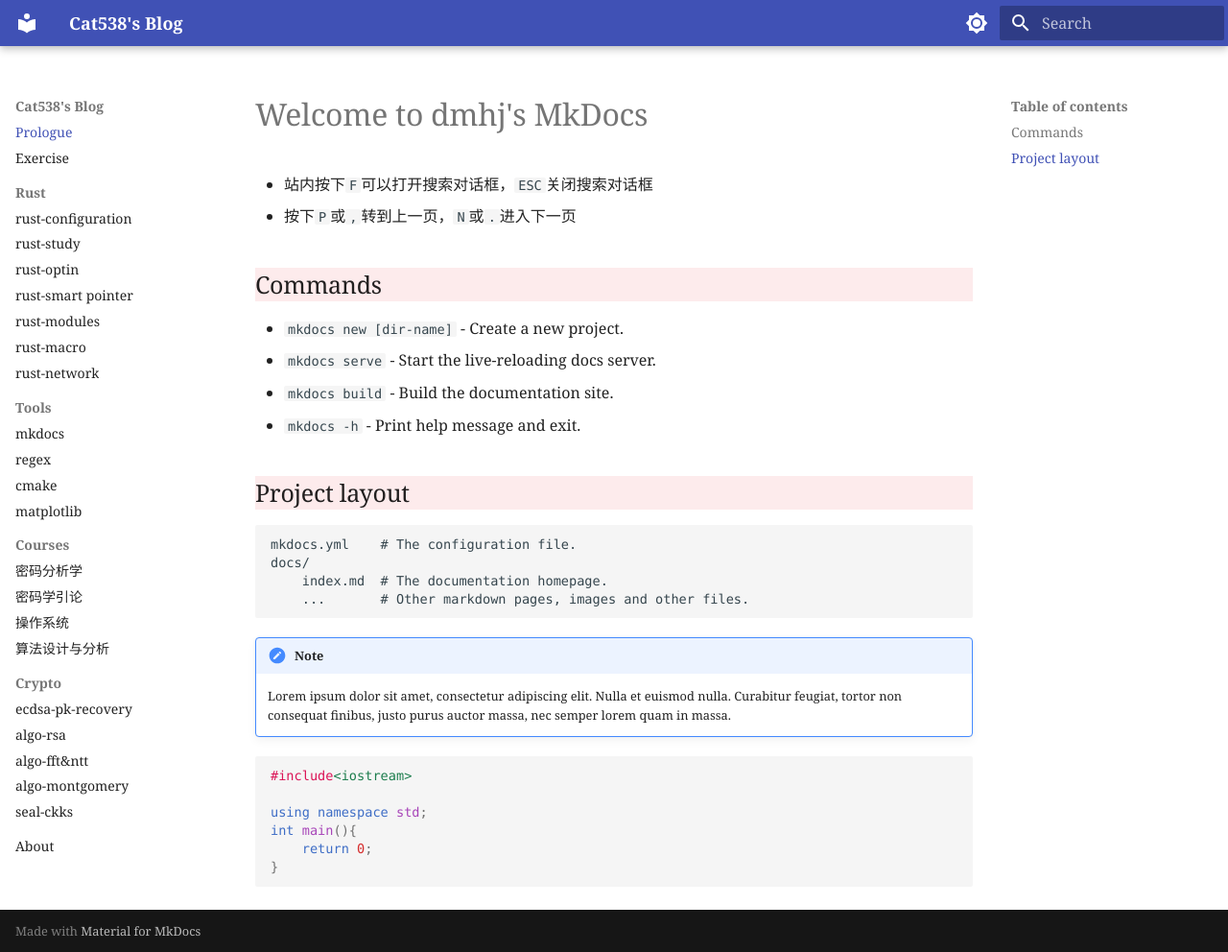
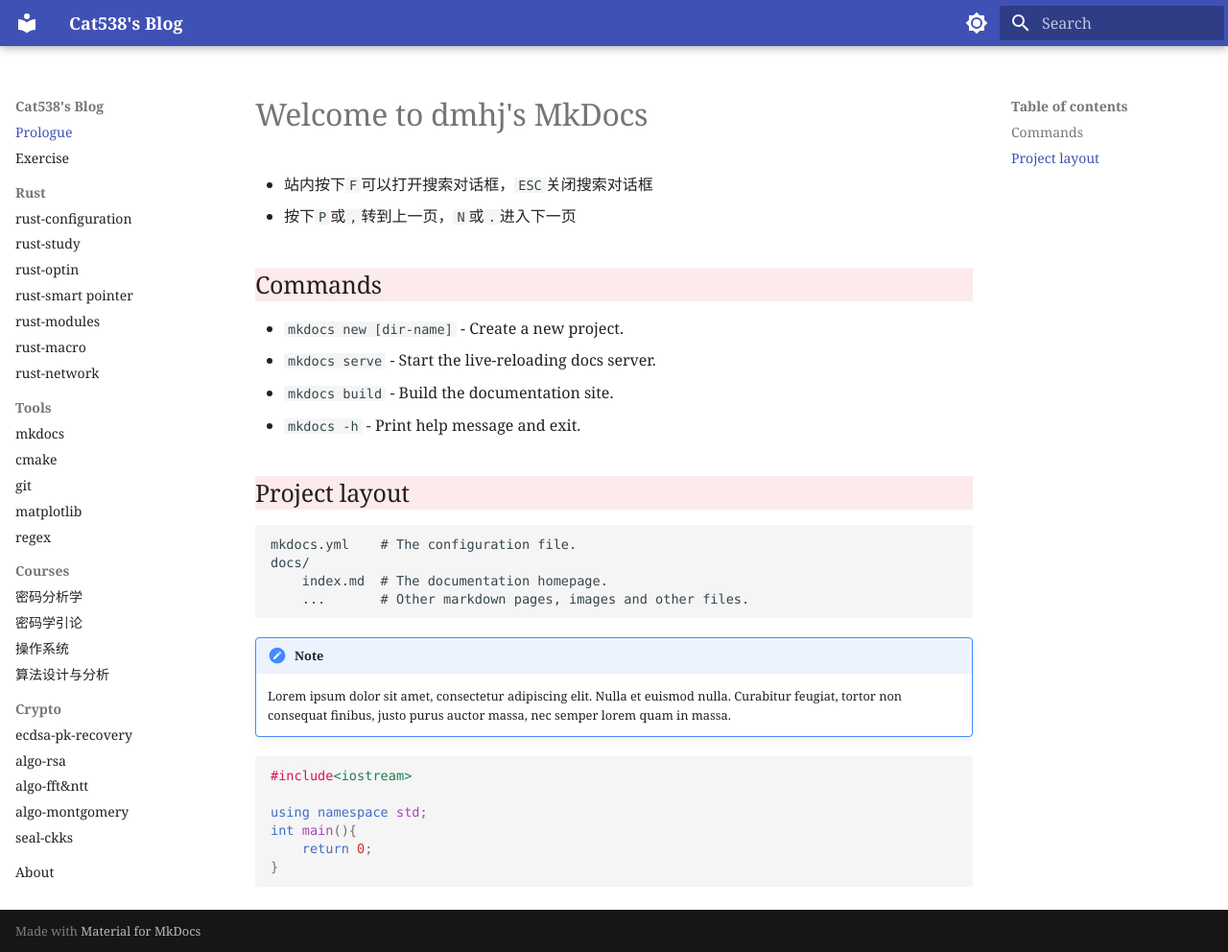
Before and after one commit to cat538/cat538.github.io, an MkDocs documentation site: the page built from docs/index.md, in a window 1280 px wide and 992 px high. Shown: the whole window at 96% size. Built offline with MkDocs 1.6.1 and Material for MkDocs 9.7.7, drawn with Linux system fonts in a browser that asks for light colours.

Commit message:
post: git.md

```diff
--- a/mkdocs.yml
+++ b/mkdocs.yml
@@ -34,9 +34,10 @@ nav:
     - rust-network:       "rust/rust-network.md"
   - Tools:
     - mkdocs:             "tools/mkdocs.md"
-    - regex:             "tools/regex.md"
     - cmake:              "tools/cmake.md"
+    - git:                "tools/git.md"
     - matplotlib:         "tools/matplotlib.md"
+    - regex:              "tools/regex.md"
   - Courses:
     - 密码分析学:           "courses/密码分析学复习.md"
     - 密码学引论:           "courses/密码学引论复习.md"
```
